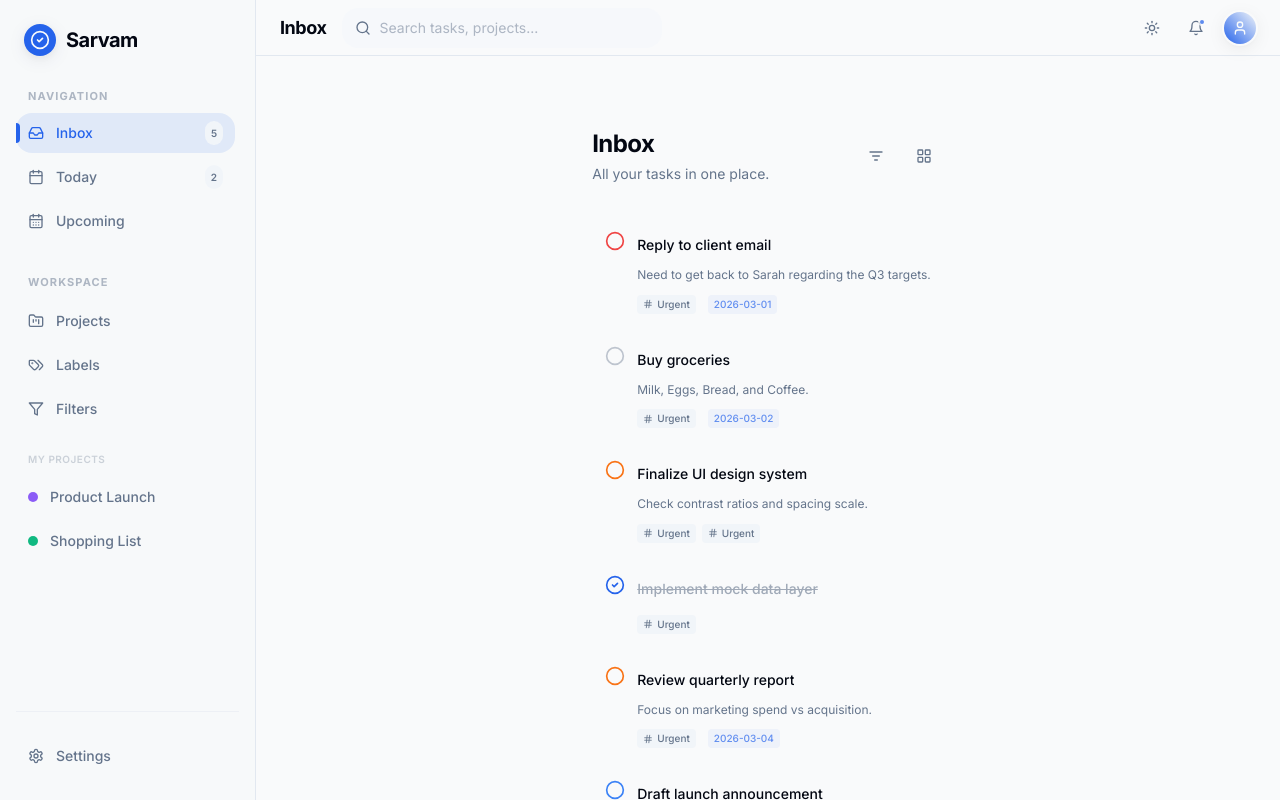
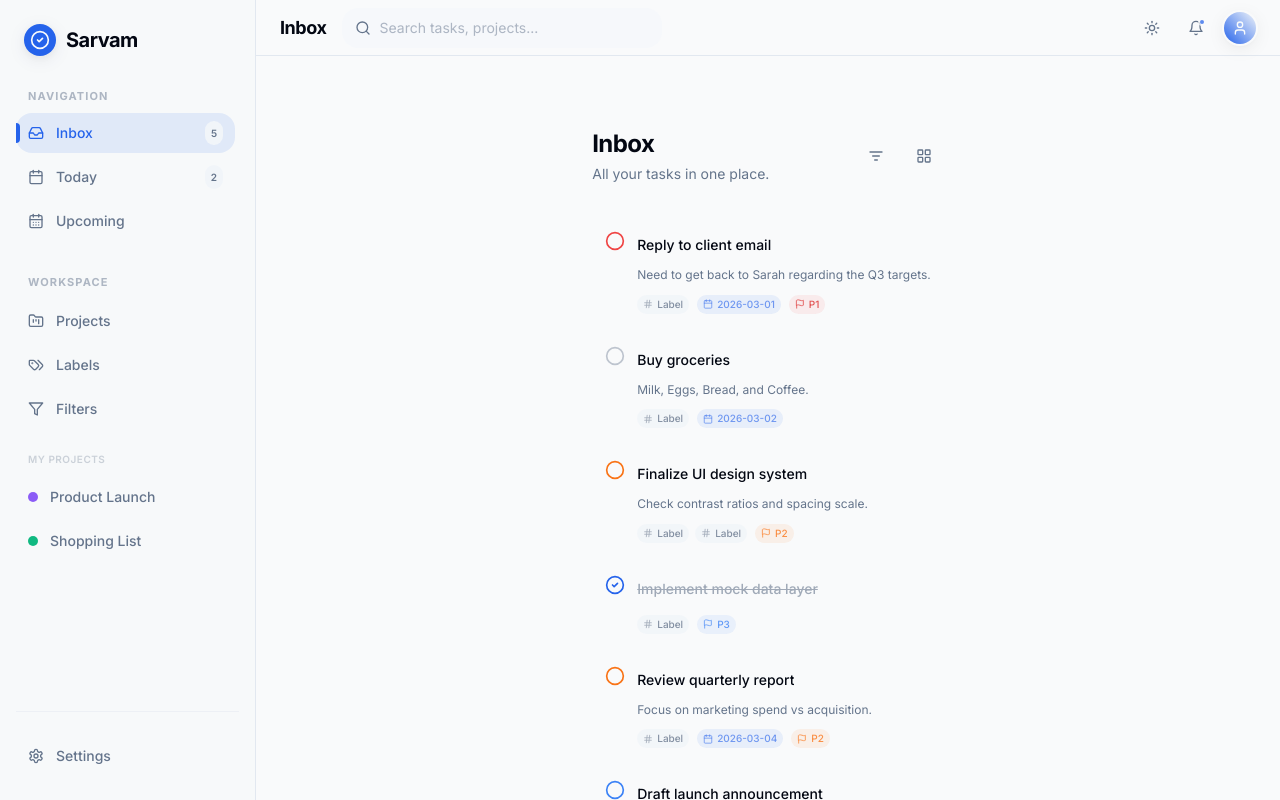
Before and after one commit to cybervirtu/sarvam-web, a React (Vite) app: page /inbox in a window 1280 px wide. Built offline with nearby package versions, Linux system fonts and the light colour scheme.

Commit message:
Sprint 2 - Step 2.3: Build reusable Task UI components.

```diff
--- /dev/null
+++ b/src/components/tasks/TaskEmptyState.tsx
@@ -0,0 +1,30 @@
+import React from 'react';
+import { Button } from '../common/Button';
+import { Plus } from 'lucide-react';
+import { cn } from '../../lib/utils';
+
+interface TaskEmptyStateProps {
+    message?: string;
+    onAction?: () => void;
+    actionLabel?: string;
+    className?: string;
+}
+
+export const TaskEmptyState: React.FC<TaskEmptyStateProps> = ({
+    message = "No tasks found.",
+    onAction,
+    actionLabel = "Create Task",
+    className
+}) => {
+    return (
+        <div className={cn("flex flex-col items-center justify-center p-12 text-center bg-muted/20 rounded-3xl border border-dashed border-border/60 animate-in fade-in slide-in-from-bottom-4 duration-500", className)}>
+            <p className="text-sm font-medium text-muted-foreground">{message}</p>
+            {onAction && (
+                <Button onClick={onAction} className="mt-5 gap-2 shadow-soft hover:shadow-md transition-shadow">
+                    <Plus className="w-4 h-4" />
+                    {actionLabel}
+                </Button>
+            )}
+        </div>
+    );
+};
--- a/src/components/tasks/TaskItem.tsx
+++ b/src/components/tasks/TaskItem.tsx
@@ -1,8 +1,9 @@
 import React from 'react';
 import { Task } from '../../types';
 import { cn } from '../../lib/utils';
-import { CheckCircle2, Circle, Hash } from 'lucide-react';
+import { CheckCircle2, Circle } from 'lucide-react';
 import { TaskActions } from './TaskActions';
+import { TaskMeta } from './TaskMeta';
 
 import { useTaskStore, useUIStore } from '../../app/store';
 
@@ -57,24 +58,12 @@ export const TaskItem: React.FC<TaskItemProps> = ({ task }) => {
                     </p>
                 )}
 
-                <div className="flex items-center gap-3 mt-2.5">
-                    {task.labels.length > 0 && (
-                        <div className="flex items-center gap-1.5">
-                            {task.labels.map(labelId => (
-                                <div key={labelId} className="flex items-center gap-1 text-[10px] bg-muted px-1.5 py-0.5 rounded text-muted-foreground font-medium">
-                                    <Hash className="w-2.5 h-2.5" />
-                                    {labelId === 'l1' ? 'Work' : labelId === 'l2' ? 'Personal' : 'Urgent'}
-                                </div>
-                            ))}
-                        </div>
-                    )}
-
-                    {task.due && (
-                        <span className="text-[10px] font-medium text-primary/70 bg-primary/5 px-1.5 py-0.5 rounded">
-                            {task.due.date}
-                        </span>
-                    )}
-                </div>
+                <TaskMeta
+                    priority={task.priority}
+                    labels={task.labels}
+                    due={task.due}
+                    className="mt-2.5 opacity-80 group-hover:opacity-100 transition-opacity"
+                />
             </div>
         </div>
     );
--- a/src/components/tasks/TaskList.tsx
+++ b/src/components/tasks/TaskList.tsx
@@ -2,9 +2,9 @@ import React, { useState } from 'react';
 import { Task, Priority } from '../../types';
 import { TaskItem } from './TaskItem';
 import { TaskForm } from './TaskForm';
-import { Loader2, Plus } from 'lucide-react';
-import { Button } from '../common/Button';
+import { Plus, Loader2 } from 'lucide-react';
 import { useTaskStore } from '../../app/store';
+import { TaskEmptyState } from './TaskEmptyState';
 
 interface TaskListProps {
     tasks: Task[];
@@ -36,13 +36,10 @@ export const TaskList: React.FC<TaskListProps> = ({
 
     if (tasks.length === 0 && !isAdding) {
         return (
-            <div className="text-center py-20 bg-muted/20 rounded-3xl border border-dashed border-border/60 mt-4 animate-in fade-in slide-in-from-bottom-4 duration-500">
-                <p className="text-sm text-muted-foreground">{emptyMessage}</p>
-                <Button onClick={() => setIsAdding(true)} className="mt-4 gap-2 shadow-soft">
-                    <Plus className="w-4 h-4" />
-                    Create Task
-                </Button>
-            </div>
+            <TaskEmptyState
+                message={emptyMessage}
+                onAction={() => setIsAdding(true)}
+            />
         );
     }
 
--- /dev/null
+++ b/src/components/tasks/TaskMeta.tsx
@@ -0,0 +1,63 @@
+import React from 'react';
+import { Priority, DueDate } from '../../types';
+import { Hash, Flag, Calendar } from 'lucide-react';
+import { cn } from '../../lib/utils';
+
+interface TaskMetaProps {
+    priority: Priority;
+    labels: string[];
+    due?: DueDate | null;
+    className?: string;
+}
+
+const priorityColors: Record<number, string> = {
+    1: 'text-red-600 bg-red-500/10',
+    2: 'text-orange-500 bg-orange-500/10',
+    3: 'text-blue-500 bg-blue-500/10',
+    4: 'text-muted-foreground/50 bg-muted/50',
+};
+
+// Simple mock resolver to mimic actual label state fetching
+const resolveLabelName = (labelId: string) => {
+    switch (labelId) {
+        case 'l1': return 'Work';
+        case 'l2': return 'Personal';
+        case 'l3': return 'Urgent';
+        default: return 'Label';
+    }
+};
+
+export const TaskMeta: React.FC<TaskMetaProps> = ({ priority, labels, due, className }) => {
+    // Determine if we need to show anything to avoid returning an empty container
+    if (labels.length === 0 && !due && priority === 4) return null;
+
+    return (
+        <div className={cn("flex flex-wrap items-center gap-2", className)}>
+            {labels.length > 0 && (
+                <div className="flex items-center gap-1.5 focus-within:ring-2 focus-within:ring-primary rounded">
+                    {labels.map(labelId => (
+                        <span key={labelId} className="flex items-center gap-1 text-[10px] bg-muted px-1.5 py-0.5 rounded-md text-muted-foreground font-medium transition-colors hover:bg-muted/80">
+                            <Hash className="w-2.5 h-2.5 opacity-70" />
+                            {resolveLabelName(labelId)}
+                        </span>
+                    ))}
+                </div>
+            )}
+
+            {due && (
+                <div className="flex items-center gap-1 text-[10px] font-medium text-primary/80 bg-primary/10 px-1.5 py-0.5 rounded-md transition-colors hover:bg-primary/20 cursor-default">
+                    <Calendar className="w-2.5 h-2.5" />
+                    <span>{due.date}</span>
+                </div>
+            )}
+
+            {/* Show explicit priority indicators for P1-P3 */}
+            {priority < 4 && (
+                <div className={cn("flex items-center gap-1 text-[10px] px-1.5 py-0.5 rounded-md font-medium transition-colors cursor-default", priorityColors[priority])}>
+                    <Flag className="w-2.5 h-2.5" />
+                    P{priority}
+                </div>
+            )}
+        </div>
+    );
+};
--- a/vite.config.js
+++ b/vite.config.js
@@ -1,3 +1,4 @@
+/* eslint-env node */
 /// <reference types="vitest" />
 import { defineConfig } from 'vitest/config';
 import react from '@vitejs/plugin-react';
```
